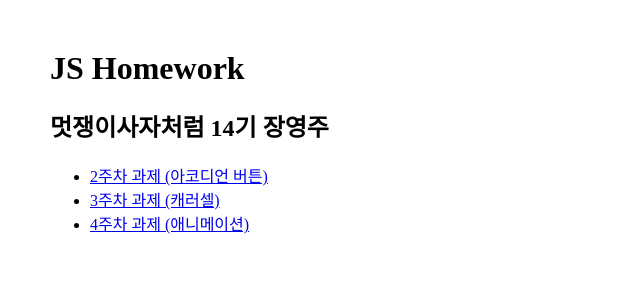
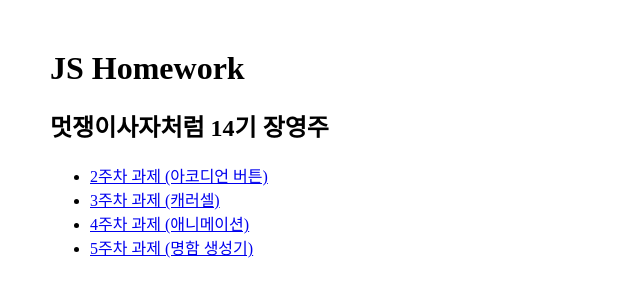
Before and after one commit to JYJ7435/JS-Homework, a website: page index.html in a window 1280 px wide. Shown: the whole page, without its empty margins (0-640 px from the left). Drawn offline with Linux system fonts and the light colour scheme.

Commit message:
index.html, README.md 수정

```diff
--- a/index.html
+++ b/index.html
@@ -19,6 +19,9 @@
       <li>
         <a href="./src/week4/week4.html"> 4주차 과제 (애니메이션) </a>
       </li>
+      <li>
+        <a href="./src/week5/week5.html"> 5주차 과제 (명함 생성기) </a>
+      </li>
     </ul>
   </body>
 </html>
```
Also changed, not shown: README.md.
